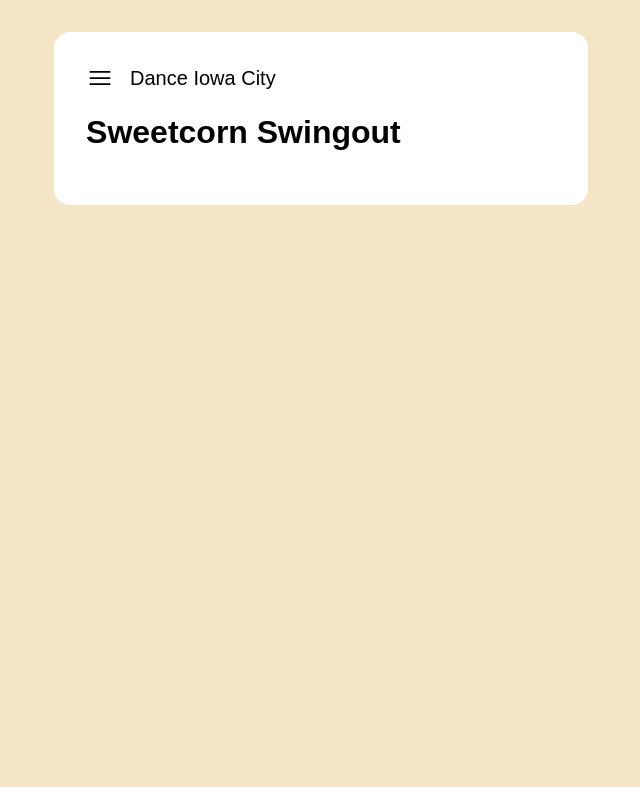
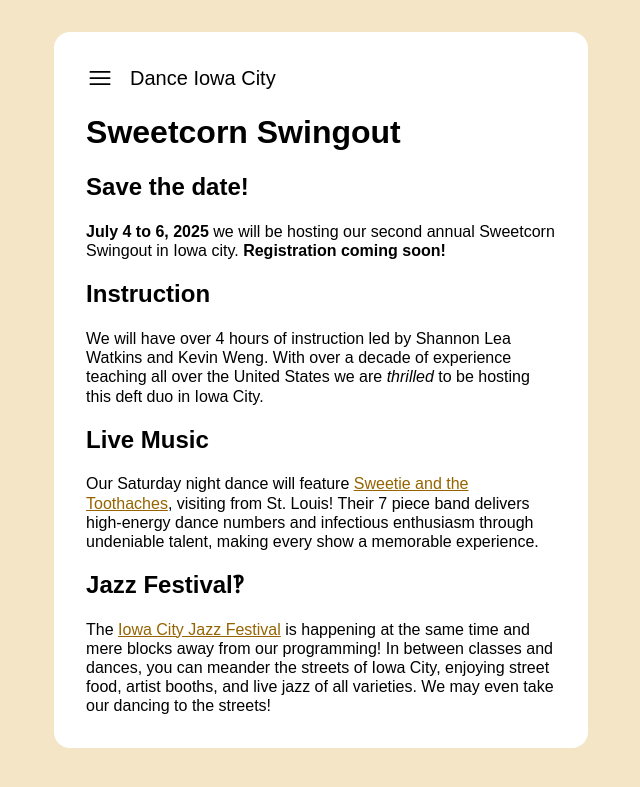
Before and after one commit to erooke/call-on-me, a Python web app: template templates/sweetcorn.html in a window 1280 px wide. Shown: the top 787 px of the page, without its empty margins (319-959 px from the left). Run offline with Jinja, Linux system fonts and the light colour scheme; the template is opened without the code that fills it, so the values that code supplies are empty.

Commit message:
Add a sweetcorn swingout landing page

```diff
--- a/call_on_me/image_assets.py
+++ b/call_on_me/image_assets.py
@@ -24,7 +24,7 @@ class ImageAsset:
     def _resized_name(self, img: Image):
         basename = pathlib.Path(self.original_name).stem
         hashed = hashlib.sha256(img.tobytes()).hexdigest()[:8]
-        return f"assets/{basename}/{basename}-{img.size[0]}w.{hashed}.webp"
+        return f"/assets/{basename}/{basename}-{img.size[0]}w.{hashed}.webp"
 
     def tag(self, **kwargs) -> str:
         srcset = [
--- a/main.py
+++ b/main.py
@@ -98,7 +98,8 @@ def do_the_thing(use_local_events=False, upload=False):
     shutil.copy2("templates/share-image.jpg", out_dir + "assets")
     template_env = jinja2.Environment(loader=jinja2.FileSystemLoader("templates"))
 
-    with open(f"{out_dir}/sweetcorn.html", "w+") as f:
+    pathlib.Path(f"{out_dir}/sweetcorn").mkdir(parents=True, exist_ok=True)
+    with open(f"{out_dir}/sweetcorn/index.html", "w+") as f:
         template = template_env.get_template("sweetcorn.html")
         f.write(template.render(events=events, assets=assets))
 
--- a/templates/sweetcorn.html
+++ b/templates/sweetcorn.html
@@ -4,5 +4,32 @@
 {% block content %}
 <div>
   <h1>Sweetcorn Swingout</h1>
+  {{ assets['scs'].tag(alt='Many people dancing indoors with a sweet corn swingout logo') }}
+
+	<h2> Save the date! </h2>
+	<b>July 4 to 6, 2025 </b> we will be
+	hosting our second annual Sweetcorn Swingout in Iowa city. <b>Registration
+	coming soon!</b>
+
+	<h2> Instruction </h2>
+	We will have over 4 hours of instruction led by Shannon Lea Watkins and Kevin
+	Weng. With over a decade of experience teaching all over the United States we
+	are <em>thrilled</em> to be hosting this deft duo in Iowa City.
+
+	<h2> Live Music </h2>
+	Our Saturday night dance will feature <a
+	href="https://www.sweetieandthetoothaches.com/">Sweetie and the
+	Toothaches</a>, visiting from St. Louis! Their 7 piece band delivers
+	high-energy dance numbers and infectious enthusiasm through undeniable
+	talent, making every show a memorable experience.
+
+	<h2> Jazz Festival‽ </h2>
+	The <a
+		href="https://summerofthearts.org/festival/2025-iowa-city-jazz-festival/">Iowa
+		City Jazz Festival</a> is happening at the same time and mere blocks away
+	from our programming! In between classes and dances, you can meander the
+	streets of Iowa City, enjoying street food, artist booths, and live jazz of
+	all varieties. We may even take our dancing to the streets!
+
 </div>
 {% endblock %}
```
Also changed, not shown: templates/assets/scs.jpg (added).
